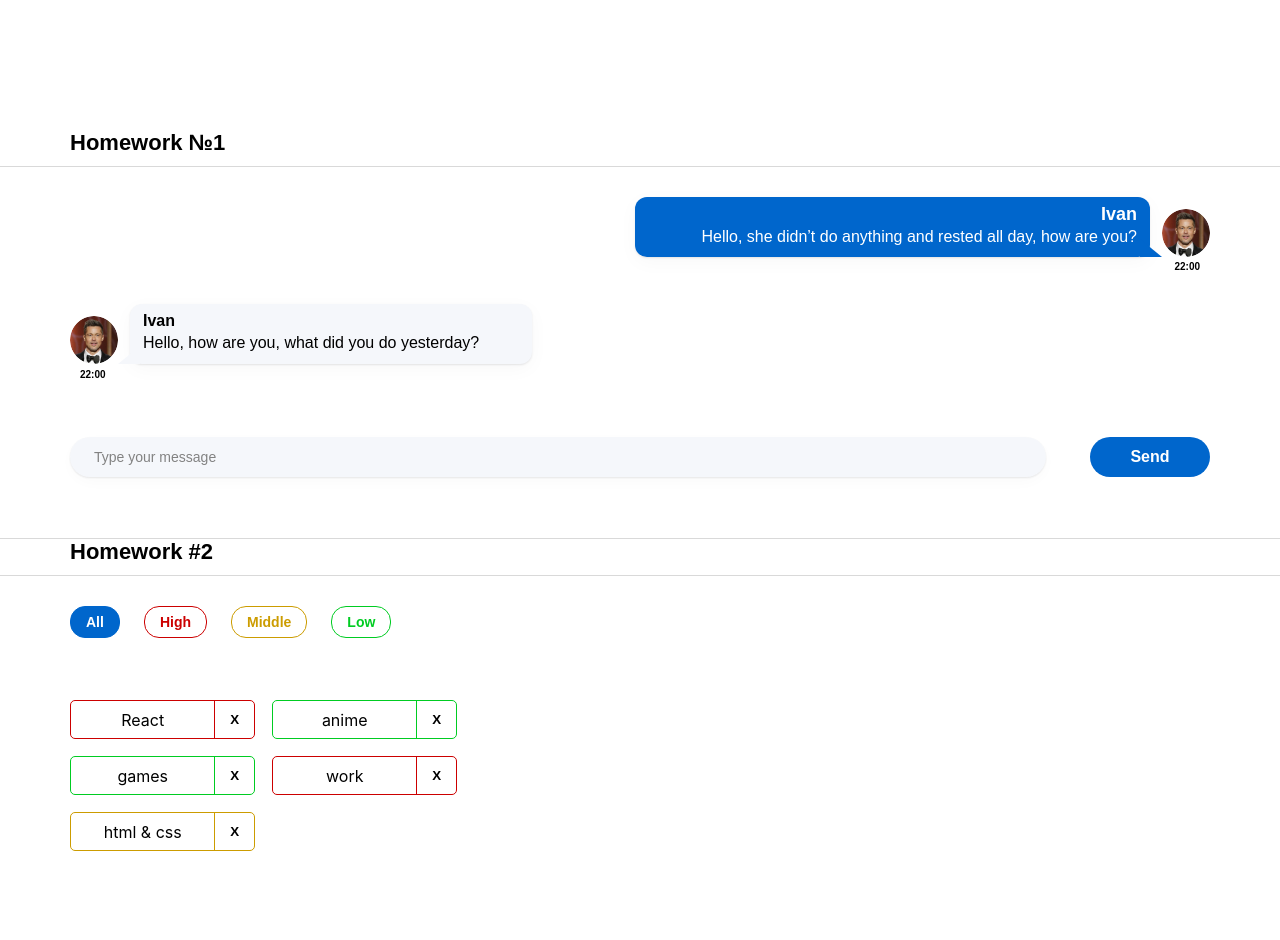
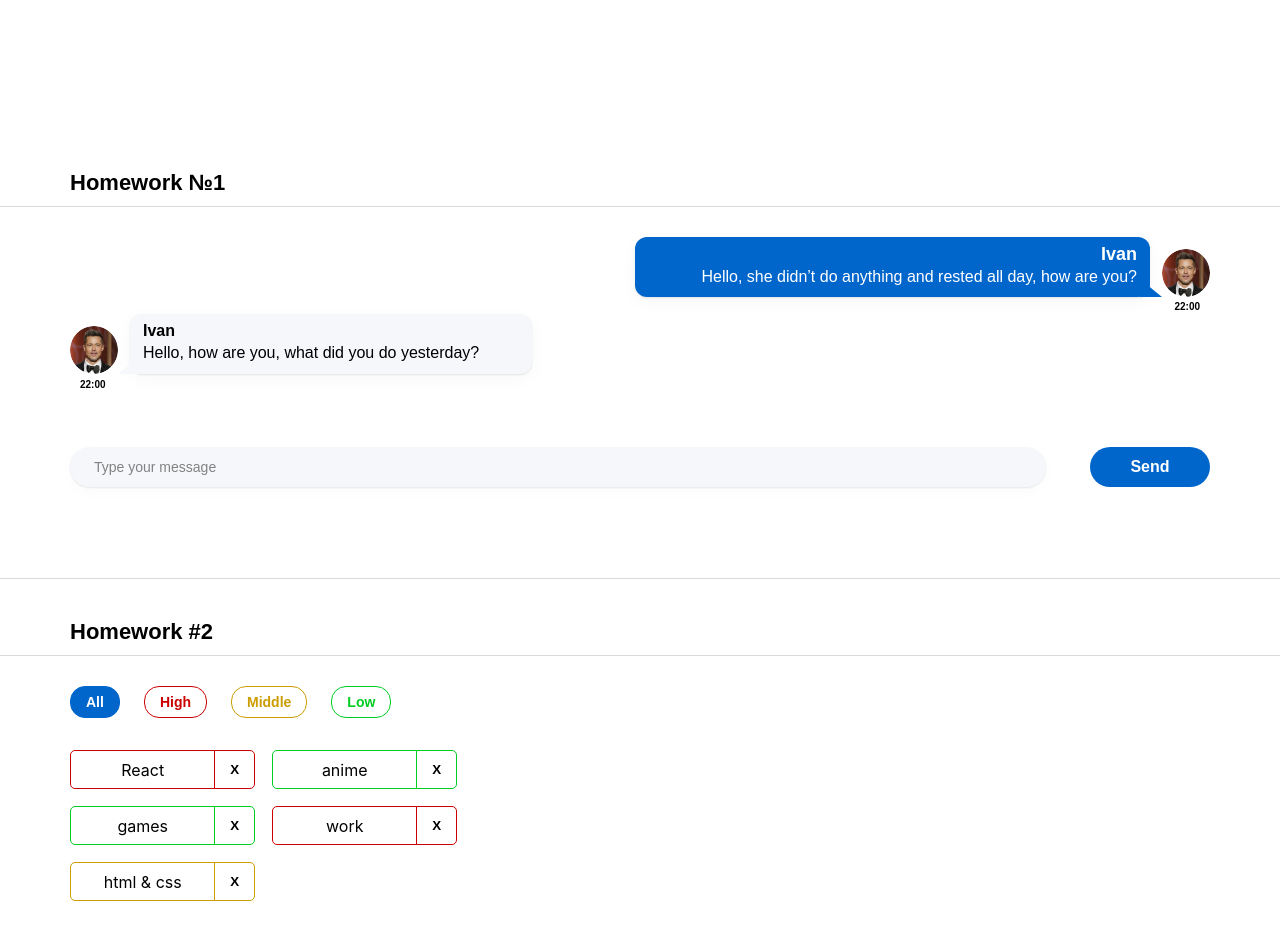
Before and after one commit to KamzeyevaAnastasiya/IT_Incubator_HW_2, a React (Create React App) app: page / in a window 1280 px wide. Shown: the top 940 px of the page. Built offline with nearby package versions, Linux system fonts and the light colour scheme.

Commit message:
Refactoring

```diff
--- a/src/s1-main/App.module.css
+++ b/src/s1-main/App.module.css
@@ -13,7 +13,6 @@
         display: flex;
         flex-direction: column;
         align-items: flex-start;
-        gap: 30px;
     }
 
 }
@@ -23,6 +22,6 @@
     font-weight: 600;
     font-size: 22px;
     color: #000;
-    margin-bottom: 10px;
+    margin: 40px 0 10px;
     padding-left: 70px;
 }
```
